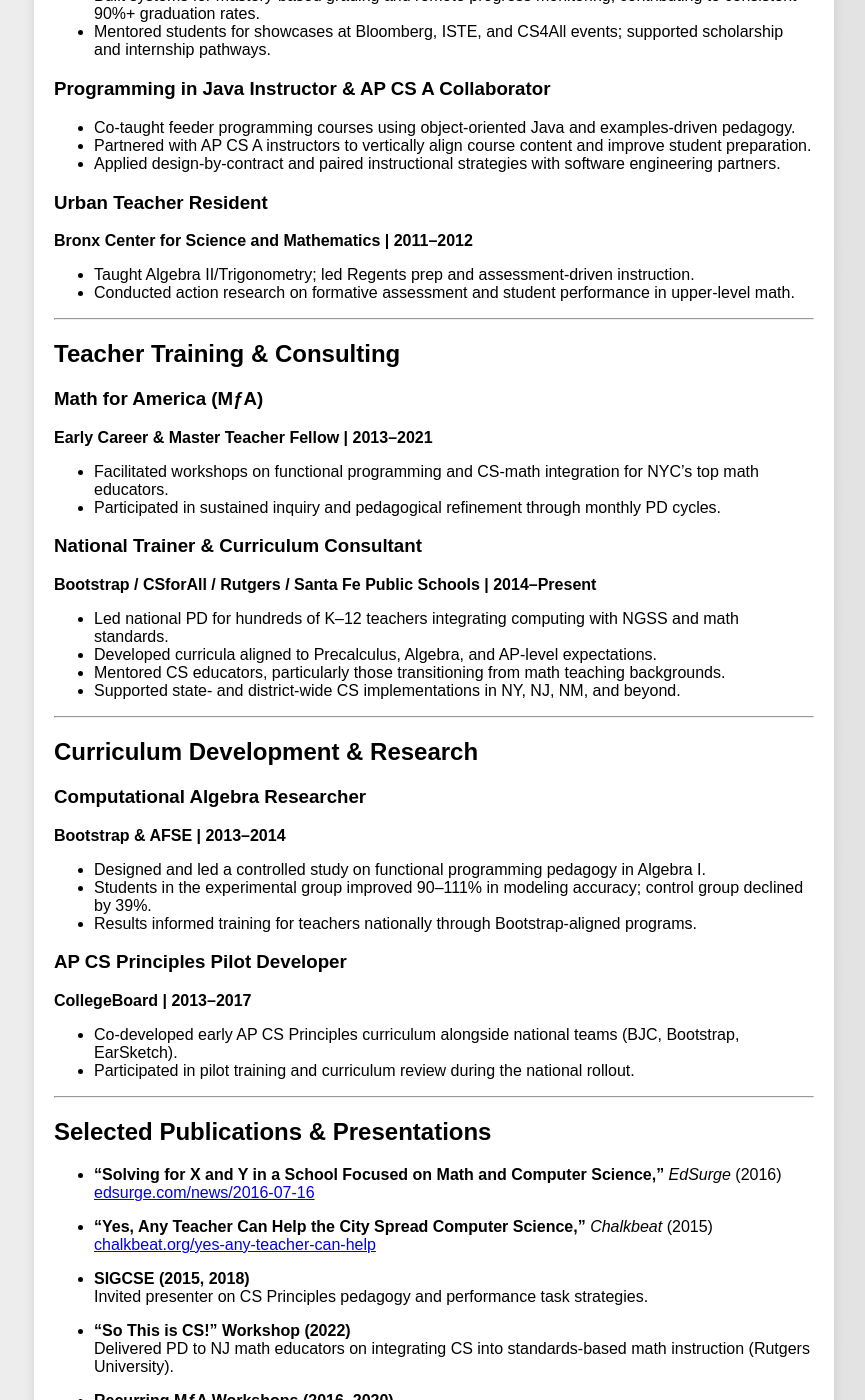
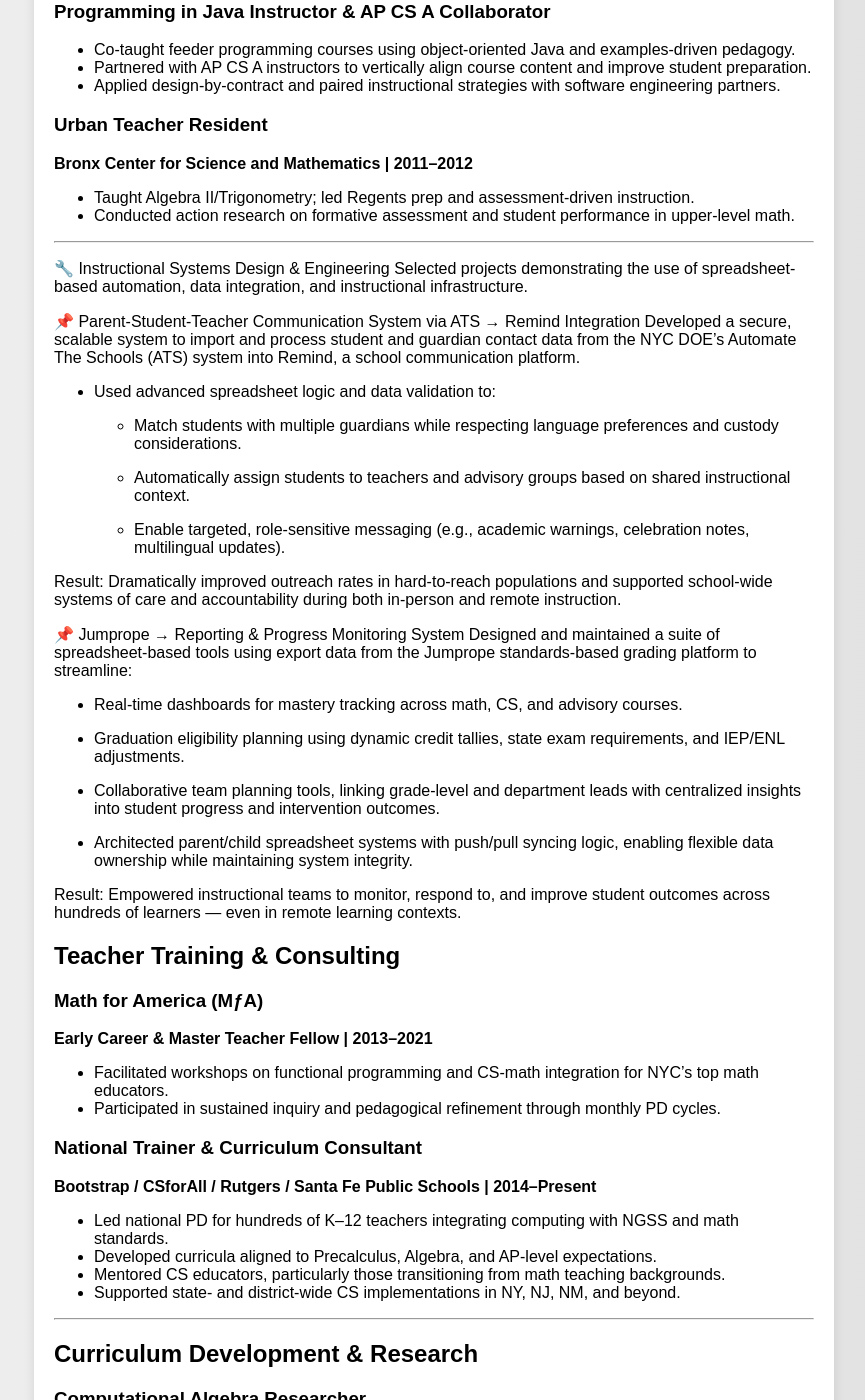
Before and after one commit to MrAllatta/teaching-portfolio, a Jekyll site: the page built from cv.md, in a window 1280 px wide and 1400 px high, scrolled down 991 px. Shown: the whole window, without its empty margins (206-1071 px from the left). Built offline with Jekyll 4.4.1, drawn with Linux system fonts in a browser that asks for light colours; our own code applies the rules of GitHub Pages for plain Markdown files; some of the changed text lies outside the part shown.

Commit message:
pemalink

```diff
--- a/cv.md
+++ b/cv.md
@@ -38,6 +43,35 @@ Experienced computer science and mathematics educator with over a decade of succ
 - Conducted action research on formative assessment and student performance in upper-level math.
 
 ---
+
+🔧 Instructional Systems Design & Engineering
+Selected projects demonstrating the use of spreadsheet-based automation, data integration, and instructional infrastructure.
+
+📌 Parent-Student-Teacher Communication System via ATS → Remind Integration
+Developed a secure, scalable system to import and process student and guardian contact data from the NYC DOE’s Automate The Schools (ATS) system into Remind, a school communication platform.
+
+- Used advanced spreadsheet logic and data validation to:
+
+  - Match students with multiple guardians while respecting language preferences and custody considerations.
+
+  - Automatically assign students to teachers and advisory groups based on shared instructional context.
+
+  - Enable targeted, role-sensitive messaging (e.g., academic warnings, celebration notes, multilingual updates).
+
+Result: Dramatically improved outreach rates in hard-to-reach populations and supported school-wide systems of care and accountability during both in-person and remote instruction.
+
+📌 Jumprope → Reporting & Progress Monitoring System
+Designed and maintained a suite of spreadsheet-based tools using export data from the Jumprope standards-based grading platform to streamline:
+
+- Real-time dashboards for mastery tracking across math, CS, and advisory courses.
+
+- Graduation eligibility planning using dynamic credit tallies, state exam requirements, and IEP/ENL adjustments.
+
+- Collaborative team planning tools, linking grade-level and department leads with centralized insights into student progress and intervention outcomes.
+
+- Architected parent/child spreadsheet systems with push/pull syncing logic, enabling flexible data ownership while maintaining system integrity.
+
+Result: Empowered instructional teams to monitor, respond to, and improve student outcomes across hundreds of learners — even in remote learning contexts.
 
 ## **Teacher Training & Consulting**
 
```
Also changed, not shown: other parts of cv.md (+6 -1 lines).
